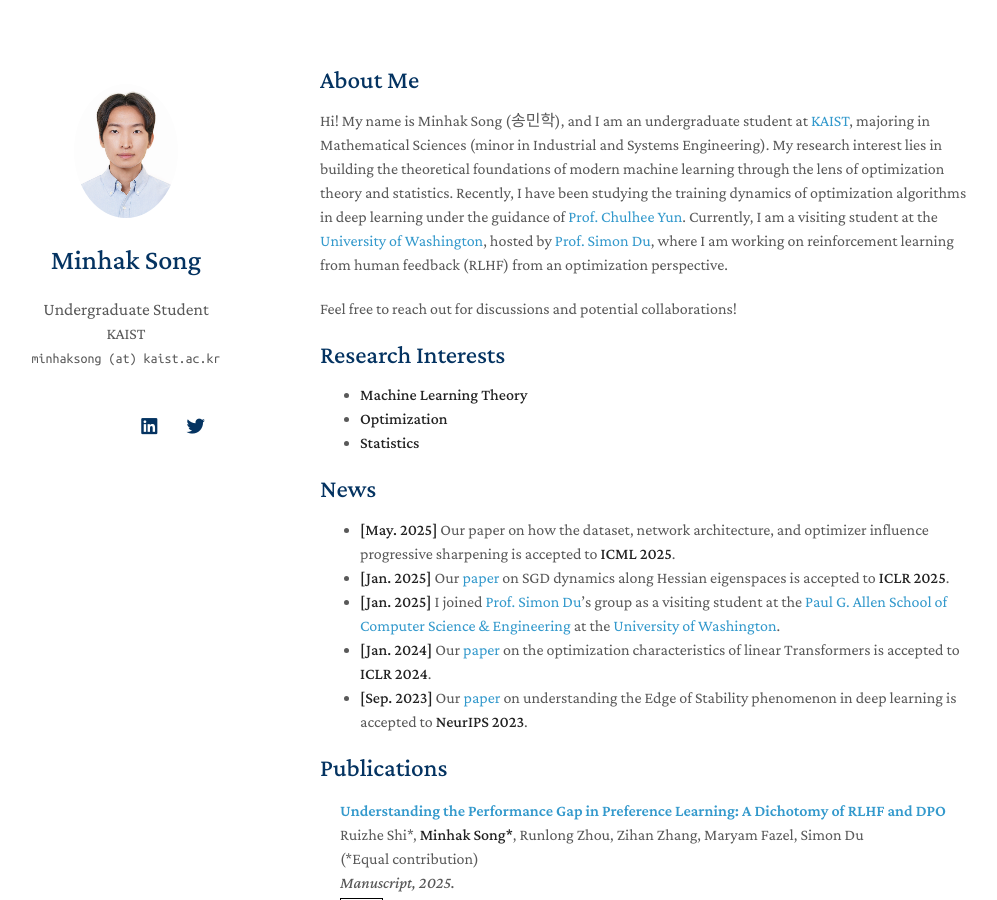
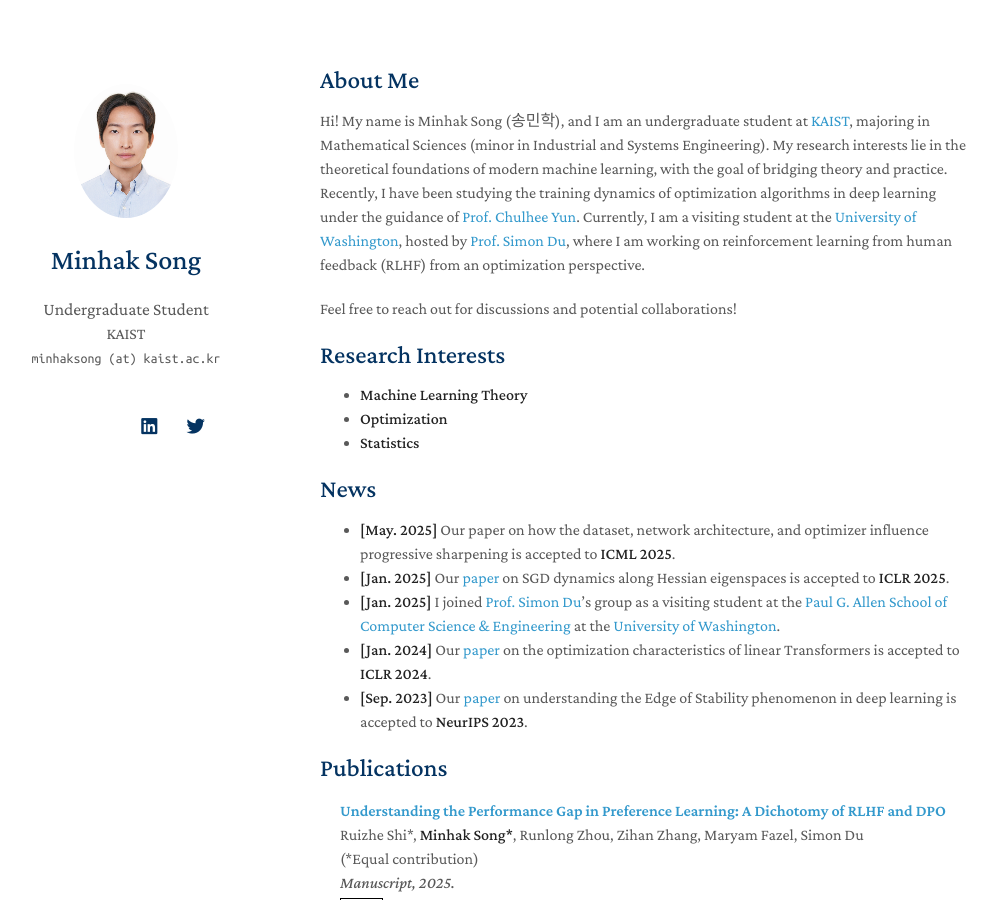
Before and after one commit to songminhak/songminhak.github.io, a Jekyll site: the page built from index.md, in a window 1280 px wide and 900 px high. Shown: the whole window, without its empty margins (150-1147 px from the left). Built offline with Jekyll 4.4.1, drawn with Linux system fonts in a browser that asks for light colours; nearby versions of some CDN libraries; a style sheet for code colours, icons or effects is not loaded; our own code applies the rules of GitHub Pages for plain Markdown files.

Commit message:
update bio

```diff
--- a/index.md
+++ b/index.md
@@ -4,7 +4,7 @@ layout: homepage
 
 ## About Me
 
-Hi! My name is Minhak Song (송민학), and I am an undergraduate student at [KAIST](https://www.kaist.ac.kr/en/), majoring in Mathematical Sciences (minor in Industrial and Systems Engineering). My research interest lies in building the theoretical foundations of modern machine learning through the lens of optimization theory and statistics. Recently, I have been studying the training dynamics of optimization algorithms in deep learning under the guidance of  [Prof. Chulhee Yun](https://chulheeyun.github.io). Currently, I am a visiting student at the [University of Washington](https://www.washington.edu/), hosted by [Prof. Simon Du](https://simonshaoleidu.com/), where I am working on reinforcement learning from human feedback (RLHF) from an optimization perspective.
+Hi! My name is Minhak Song (송민학), and I am an undergraduate student at [KAIST](https://www.kaist.ac.kr/en/), majoring in Mathematical Sciences (minor in Industrial and Systems Engineering). My research interests lie in the theoretical foundations of modern machine learning, with the goal of bridging theory and practice. Recently, I have been studying the training dynamics of optimization algorithms in deep learning under the guidance of [Prof. Chulhee Yun](https://chulheeyun.github.io). Currently, I am a visiting student at the [University of Washington](https://www.washington.edu/), hosted by [Prof. Simon Du](https://simonshaoleidu.com/), where I am working on reinforcement learning from human feedback (RLHF) from an optimization perspective.
 
 Feel free to reach out for discussions and potential collaborations!
 
```
